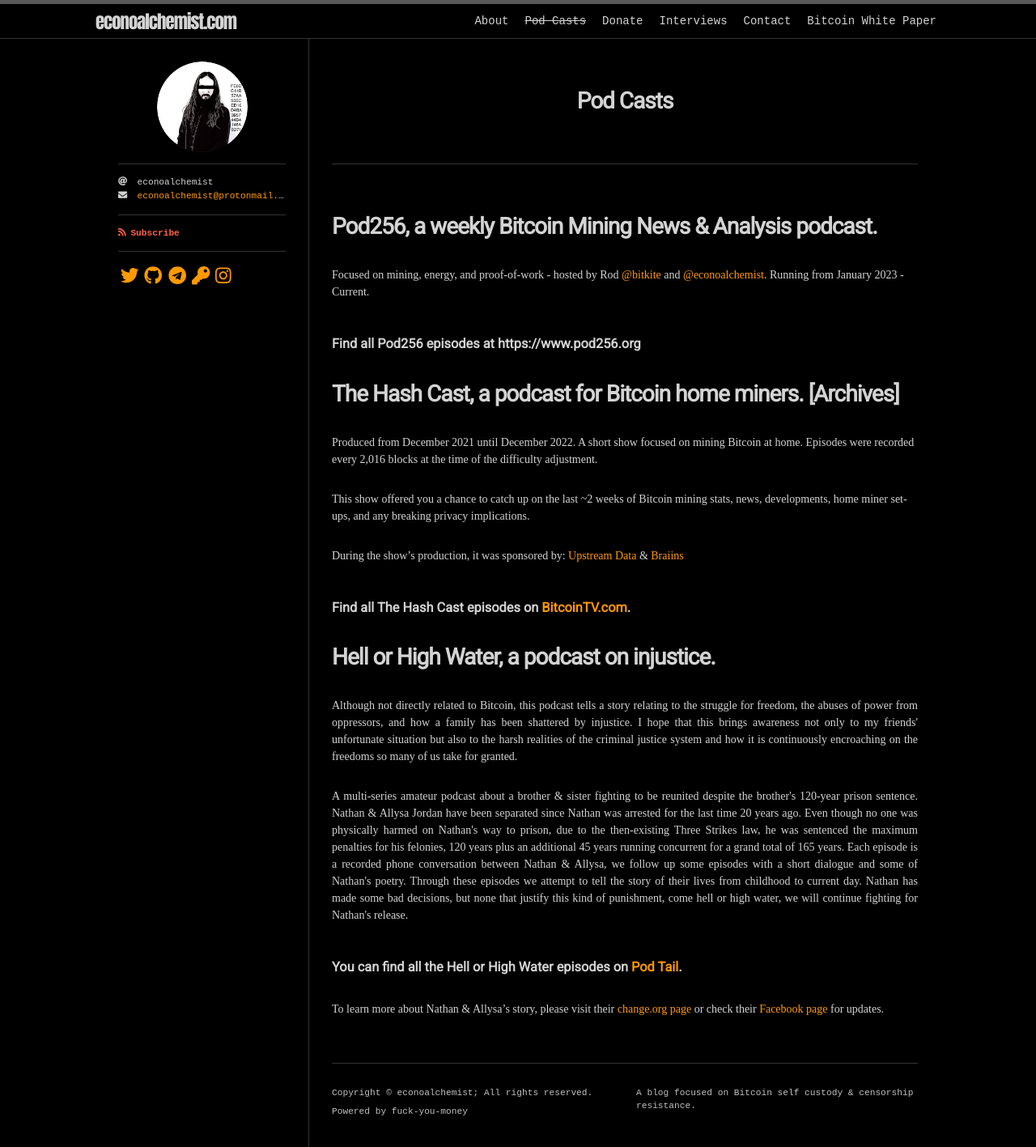
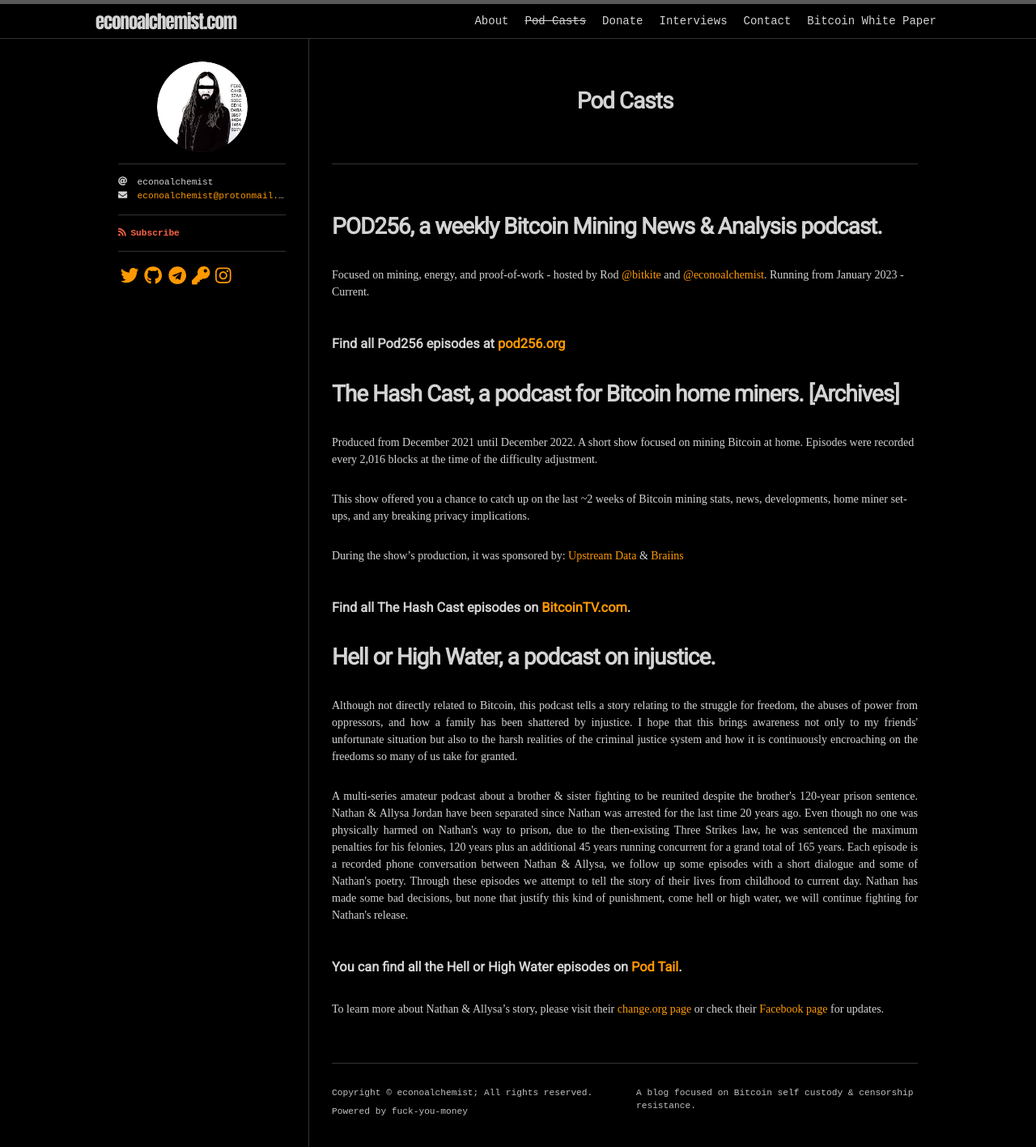
Before and after one commit to econoalchemist/econoalchemist.github.io, a Jekyll site: the page built from podcasts.md, in a window 1280 px wide. Shown: the whole page at 81% size. Built offline with Jekyll 4.4.1, drawn with Linux system fonts in a browser that asks for light colours; nearby versions of some CDN libraries; some web fonts are replaced; part of the change alters nothing that is shown.

Commit message:
Update podcasts.md

```diff
--- a/podcasts.md
+++ b/podcasts.md
@@ -3,10 +3,10 @@ layout: page
 title: Pod Casts
 permalink: /podcasts/
 ---
-# Pod256, a weekly Bitcoin Mining News & Analysis podcast.
+# POD256, a weekly Bitcoin Mining News & Analysis podcast.
 Focused on mining, energy, and proof-of-work - hosted by Rod [@bitkite](https://wwww.twitter.com/bitkite) and [@econoalchemist](https://www.twitter.com/econoalchemist). Running from January 2023 - Current.
 
-### Find all Pod256 episodes at https://www.pod256.org
+### Find all Pod256 episodes at [pod256.org](https://pod256.org)
 
 
 # The Hash Cast, a podcast for Bitcoin home miners. [Archives]
```
